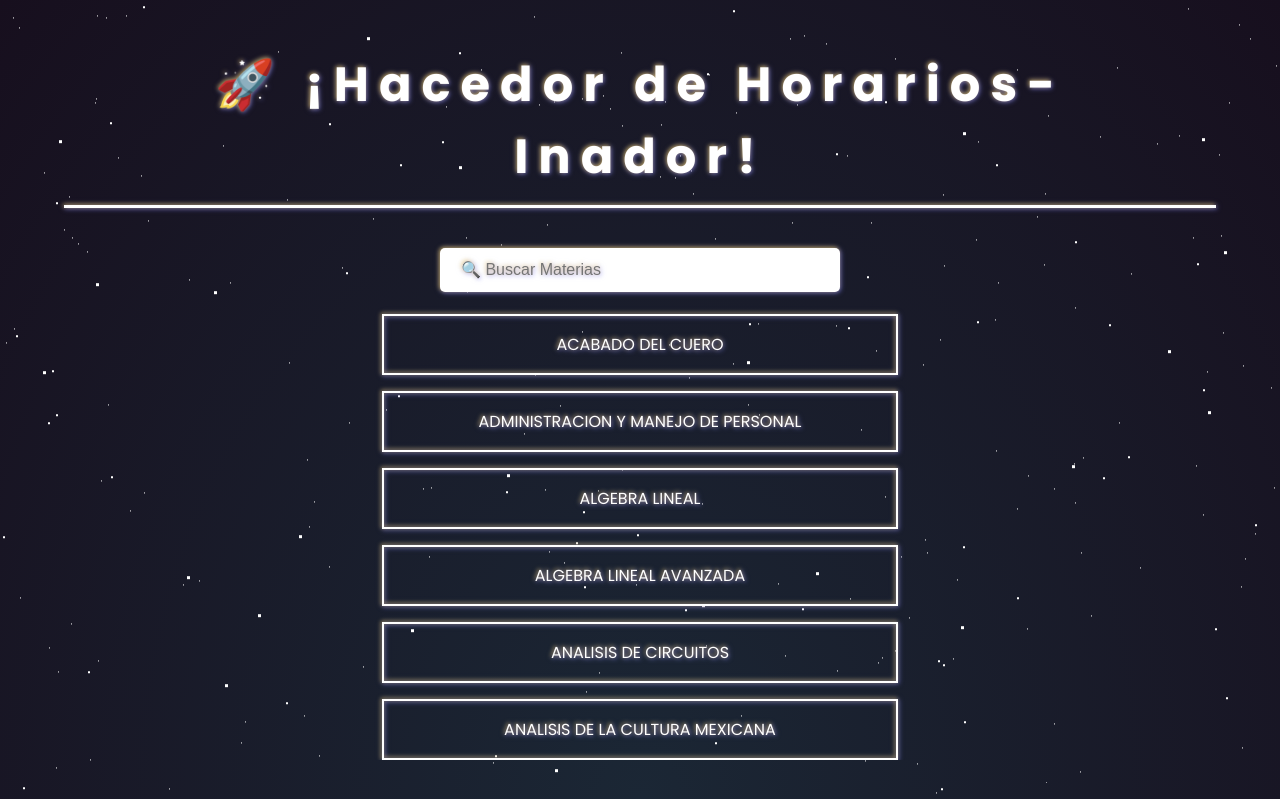
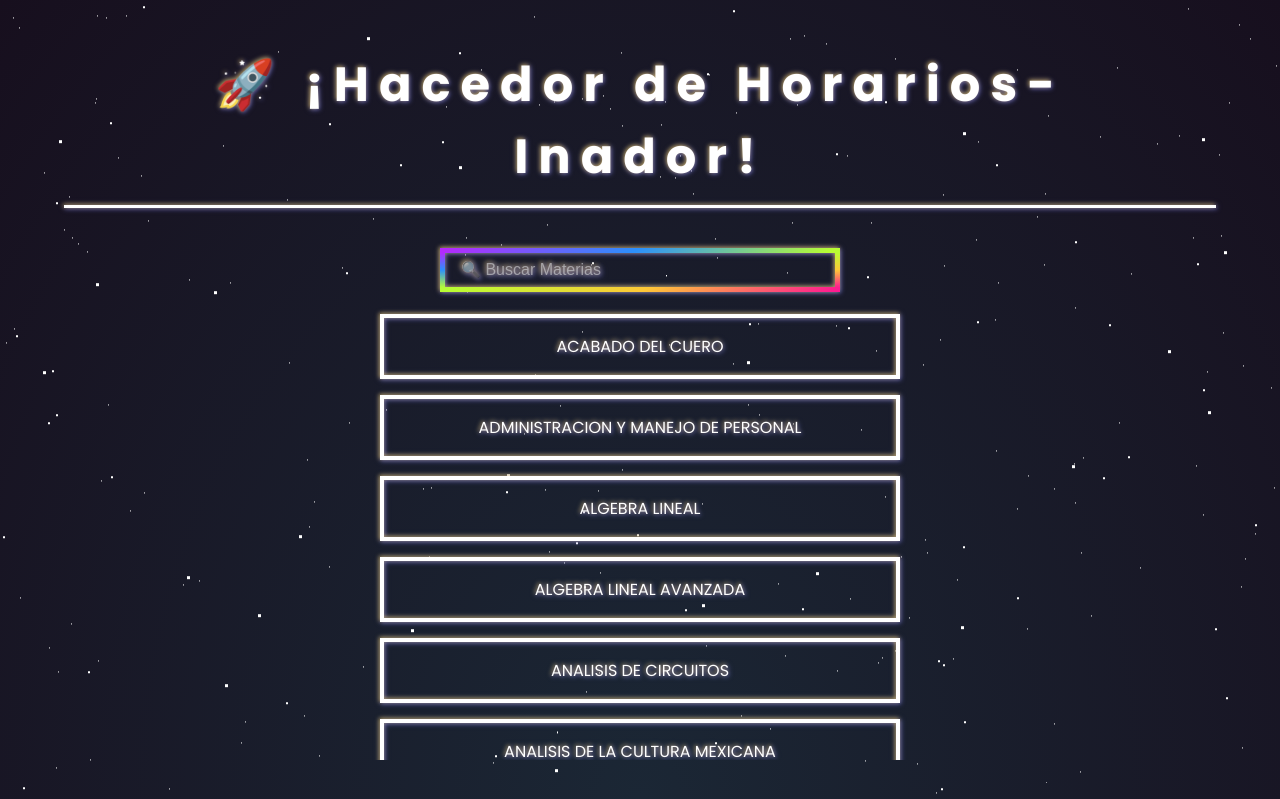
Before and after one commit to BubuDavid/dci-hh, a React (Create React App) app: page / in a window 1280 px wide. Shown: the top 799 px of the page. Built offline with nearby package versions, Linux system fonts and the light colour scheme.

Commit message:
🍟 [ADD] Colors to main 🍟

```diff
--- a/src/Components/SubjectList/SearchBar/SearchBar.css
+++ b/src/Components/SubjectList/SearchBar/SearchBar.css
@@ -10,20 +10,28 @@
 	padding: 0.5rem 1rem;
 	font-size: 1rem;
 	border: none;
-	box-sizing: border-box;
+
 	border: 5px solid transparent;
+  border-image: linear-gradient(to bottom right, #b827fc 0%, #2c90fc 25%, #b8fd33 50%, #fec837 75%, #fd1892 100%);
+  border-image-slice: 1;
+
+	filter: drop-shadow(rgba(255, 215, 77, 0.6) -1px -1px 2px) drop-shadow(rgba(124, 127, 255, 0.6) 1px 1px 2px);
+	background-color: transparent;
+	color: white;
 	transition: all 200ms ease-in-out;
-	filter: drop-shadow(rgba(255, 215, 77, 0.6) -1px -1px 2px) drop-shadow(rgba(124, 127, 255, 0.6) 1px 1px 2px);
-
 
 }
 
 .SearchBar::placeholder {
 	filter: drop-shadow(rgba(255, 215, 77, 0.6) -1px -1px 2px) drop-shadow(rgba(124, 127, 255, 0.6) 1px 1px 2px);
+	color: #ffffff;
+	opacity: 0.5;
 }
 
 .SearchBar:focus {
-	border: 5px solid #b4ff39;
+	border: 5px solid transparent;
+	border-image: linear-gradient(to bottom right, #fd1892 0%, #b827fc 25%, #2c90fc 50%, #b8fd33 75%, #fec837 100%);
+  border-image-slice: 1;
 	outline-width: 0;
 }
 
--- a/src/Components/SubjectList/SubjectItem/SubjectItem.css
+++ b/src/Components/SubjectList/SubjectItem/SubjectItem.css
@@ -2,15 +2,27 @@
 	/* width: 100%; */
 	padding: 1rem;
 	margin: 1rem;
-	border: 2px solid #fff;
+	border: 4px solid #fff;
 
 	cursor: pointer;
 
 	transform: scale(1);
 
-	transition: transform 350ms ease-in-out;
+	transition: all 200ms ease-in-out;
 }
 
 .SubjectListItem:hover {
 	transform: scale(1.03);
+	border-image: linear-gradient(to bottom right, #fd1892 0%, #b827fc 25%, #2c90fc 50%, #b8fd33 75%, #fec837 100%);
+	color: linear-gradient(to bottom right, #fec837 0%, #fd1892 25%, #b827fc 50%, #2c90fc 75%, #b8fd33 100%);
+  border-image-slice: 1;
+
+	background-image: linear-gradient(to left, #b827fc 0%, #fd1892 25%, #2c90fc 50%, #fec837 75%, #b8fd33 100%);
+	-webkit-background-clip: text;
+	-webkit-text-fill-color: transparent;
+
+	font-weight: bold;
+
+	filter: drop-shadow(rgba(255, 215, 77, 0.6) -0.1px -0.1px 0.5px) drop-shadow(rgba(124, 127, 255, 0.6) 0.1px 0.1px 0.5px);
+
 }
--- a/src/index.css
+++ b/src/index.css
@@ -3,6 +3,9 @@
 
 * {
 	box-sizing: border-box;
+	-webkit-user-select: none; /* Safari */
+  -ms-user-select: none; /* IE 10 and IE 11 */
+  user-select: none; /* Standard syntax */
 }
 
 body {
```
